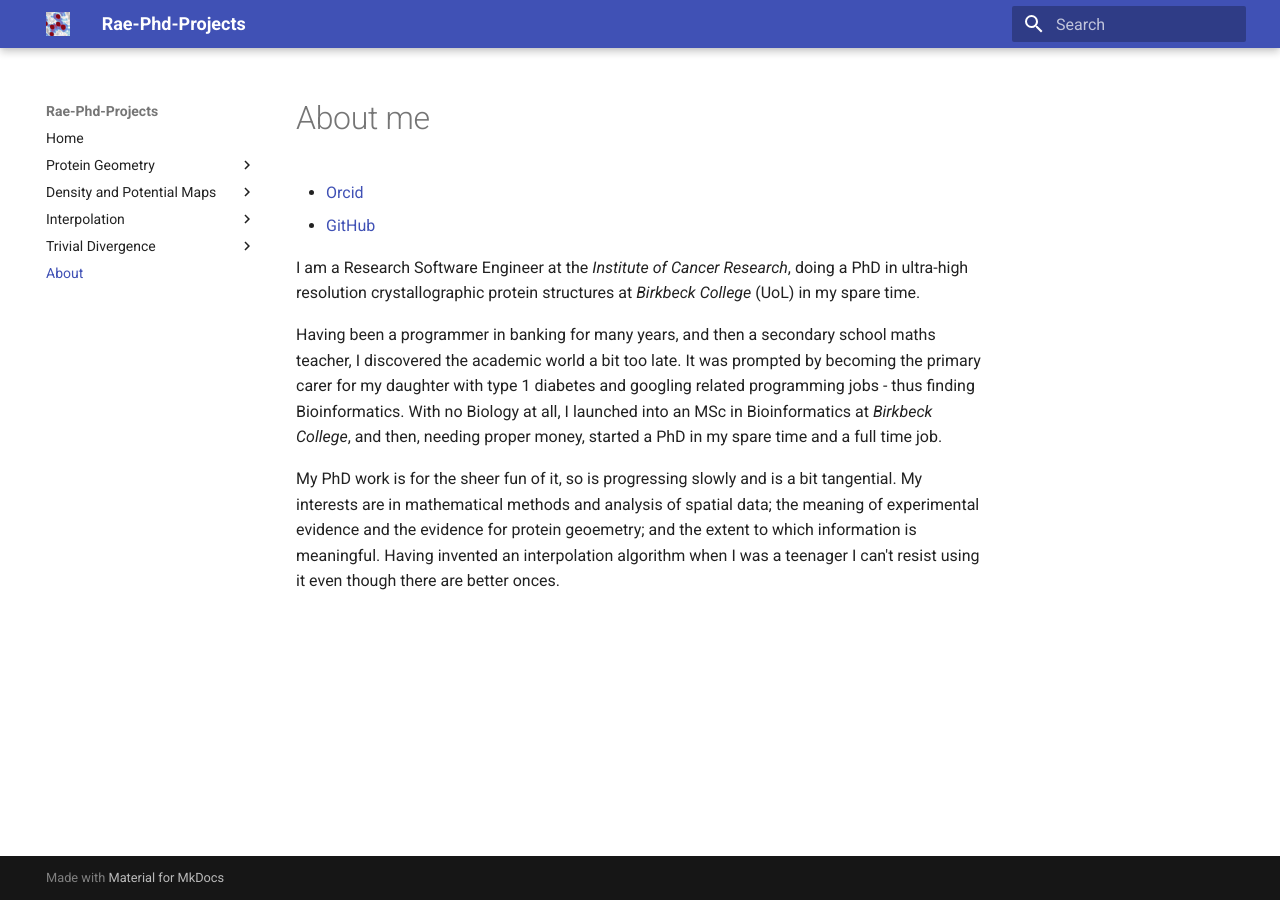
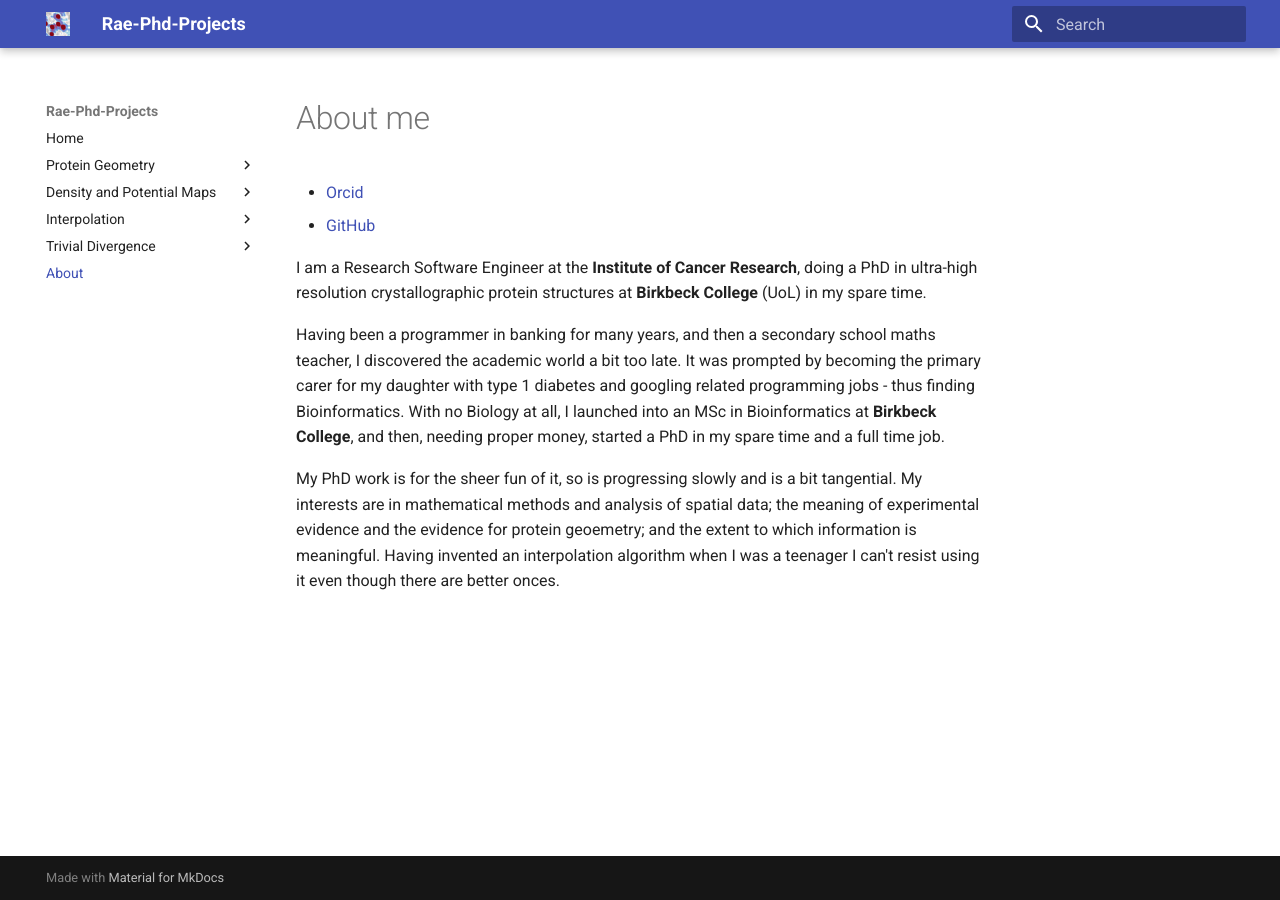
Before and after one commit to rae-gh/rae, an MkDocs documentation site: the page built from docs/about.md, in a window 1280 px wide. Built offline with MkDocs 1.6.1 and Material for MkDocs 9.7.7, drawn with Linux system fonts in a browser that asks for light colours.

```diff
--- a/docs/about.md
+++ b/docs/about.md
@@ -3,8 +3,8 @@
 - [Orcid](https://orcid.org/my-orcid?orcid=0000-0003-2674-6321)
 - [GitHub](https://github.com/rae-gh)
 
-I am a Research Software Engineer at the *Institute of Cancer Research*, doing a PhD in ultra-high resolution crystallographic protein structures at *Birkbeck College* (UoL) in my spare time.
+I am a Research Software Engineer at the **Institute of Cancer Research**, doing a PhD in ultra-high resolution crystallographic protein structures at **Birkbeck College** (UoL) in my spare time.
 
-Having been a programmer in banking for many years, and then a secondary school maths teacher, I discovered the academic world a bit too late. It was prompted by becoming the primary carer for my daughter with type 1 diabetes and googling related programming jobs - thus finding Bioinformatics. With no Biology at all, I launched into an MSc in Bioinformatics at *Birkbeck College*, and then, needing proper money, started a PhD in my spare time and a full time job.
+Having been a programmer in banking for many years, and then a secondary school maths teacher, I discovered the academic world a bit too late. It was prompted by becoming the primary carer for my daughter with type 1 diabetes and googling related programming jobs - thus finding Bioinformatics. With no Biology at all, I launched into an MSc in Bioinformatics at **Birkbeck College**, and then, needing proper money, started a PhD in my spare time and a full time job.
 
 My PhD work is for the sheer fun of it, so is progressing slowly and is a bit tangential. My interests are in mathematical methods and analysis of spatial data; the meaning of experimental evidence and the evidence for protein geoemetry; and the extent to which information is meaningful.  Having invented an interpolation algorithm when I was a teenager I can't resist using it even though there are better onces.
```
